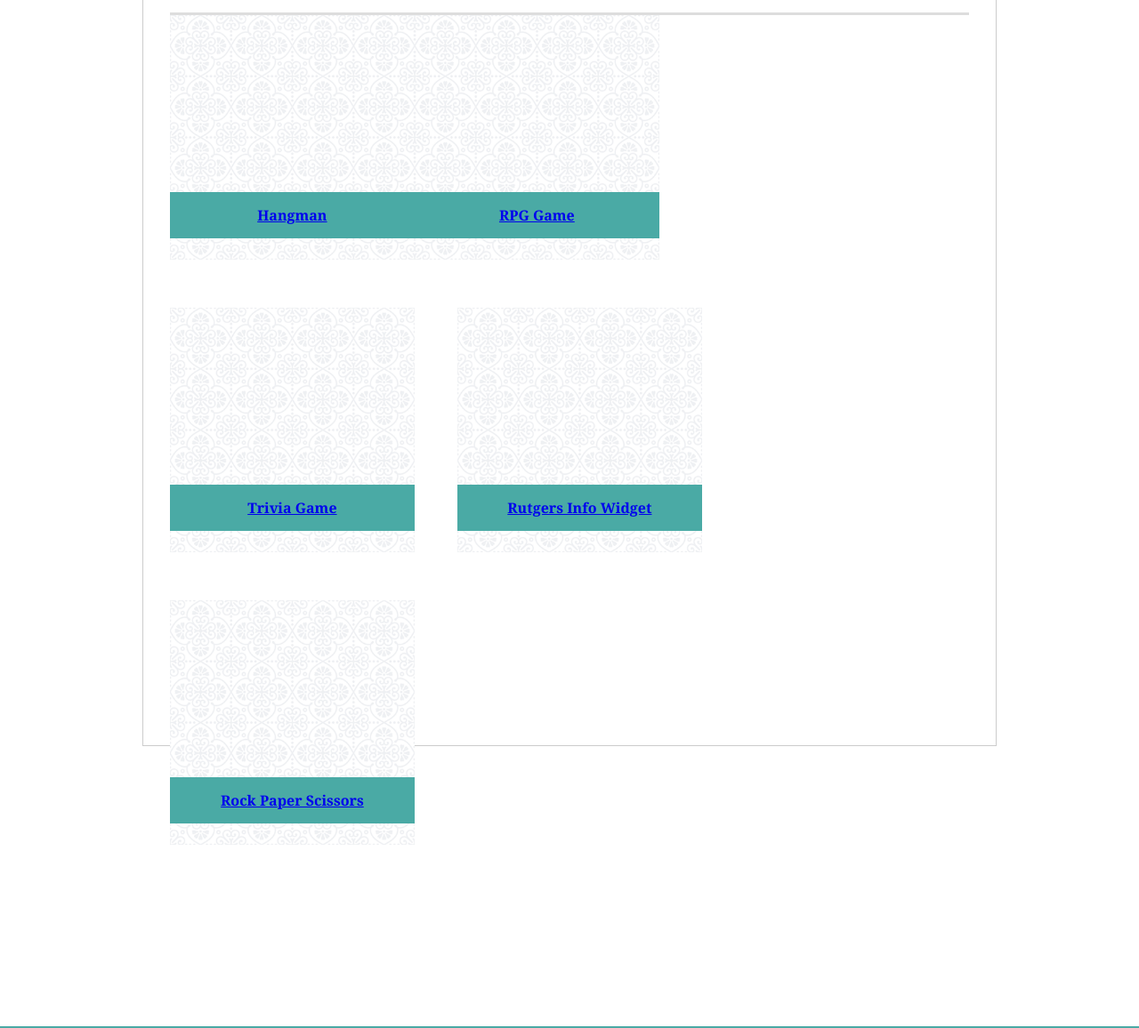
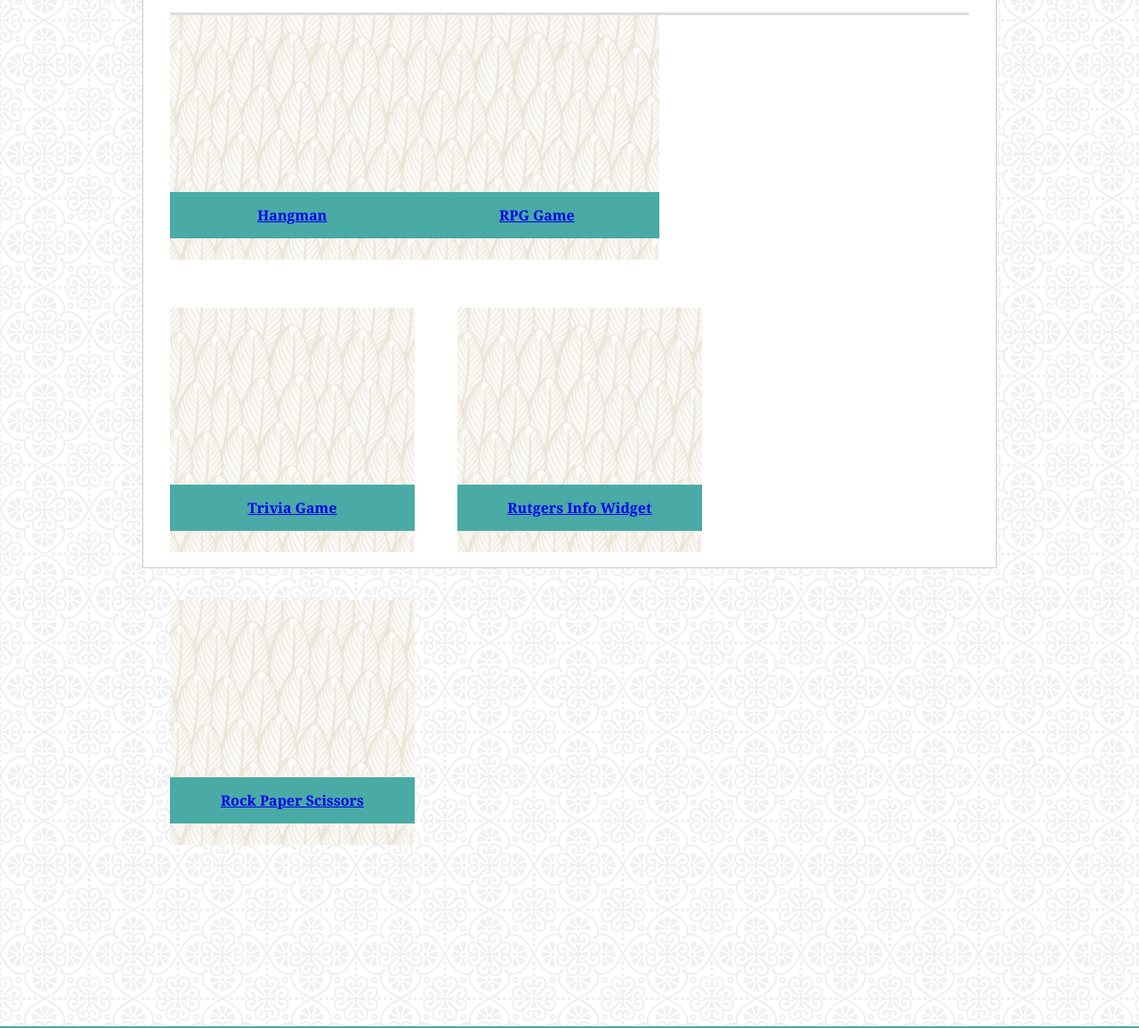
Before and after one commit to MariaManiccia/Basic-Portfolio, a plain HTML site: page portfolio.html in a window 1280 px wide. Shown: the part 277-1433 px from the top of the page at 89% size. Drawn offline with Linux system fonts and the light colour scheme; files whose address does not match are found by name.

Commit message:
link updates

```diff
--- a/assets/css/styles.css
+++ b/assets/css/styles.css
@@ -64,6 +64,10 @@ border-right: 1px solid #cccccc;
 padding: 8px;
 }
 
+li :hover{
+    color: #cccccc;
+}
+
 #wrapper{
 width: 960px;
 margin-left: auto;
@@ -73,8 +77,9 @@ overflow: hidden;
 
 body{
     background-image: url("assets/images/regal/regal.png");
+}
 
-main{
+main {
 border: 1px solid #cccccc;
 float: center;
 padding: 45px 30px;
@@ -82,7 +87,6 @@ background-color: #ffffff;
 margin-top: 65px;
 
 }
-
 
 footer {
     background-color: #666666;
@@ -205,5 +209,5 @@ h3 {
 }
 
 .extend {
-    height: 850px;
+    height: 650px;
 }
--- a/portfolio.html
+++ b/portfolio.html
@@ -35,27 +35,27 @@
     <h2>Portfolio</h2>
 
     <div id="placeholder1">
-        <img src="assets/images/regal/regal.png" width= 275px length= 205px/>
+        <img src="assets/images/upfeathers/upfeathers.png" width= 275px length= 205px/>
         <h3><a href="#">Hangman</a></h3>
     </div>
 
     <div id="placeholder2">
-        <img src="assets/images/regal/regal.png" width= 275px length=205px/>
+        <img src="assets/images/upfeathers/upfeathers.png" width= 275px length=205px/>
         <h3><a href="#">RPG Game</a></h3>
     </div>
 
     <div id="placeholder3">
-        <img src="assets/images/regal/regal.png" width= 275px length=205px/>
+        <img src="assets/images/upfeathers/upfeathers.png" width= 275px length=205px/>
         <h3><a href="#">Trivia Game</a></h3>
     </div>
 
     <div id="placeholder4">
-            <img src="assets/images/regal/regal.png" width= 275px length=205px/>
+            <img src="assets/images/upfeathers/upfeathers.png" width= 275px length=205px/>
             <h3><a href="#">Rutgers Info Widget</a></h3>
     </div>
 
     <div id="placeholder5">
-            <img src="assets/images/regal/regal.png" width= 275px length=205px/>
+            <img src="assets/images/upfeathers/upfeathers.png" width= 275px length=205px/>
             <h3> <a href="#">Rock Paper Scissors</a></h3>
     </div>
 
```
Also changed, not shown: index.html (+4 -4 lines).
